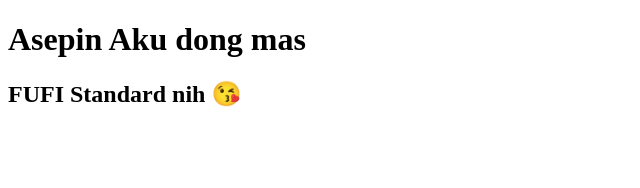
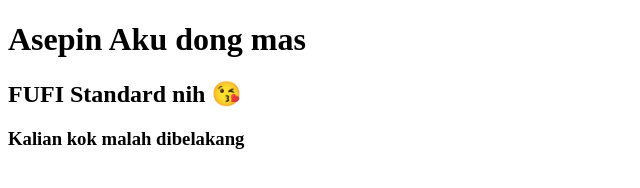
Before and after one commit to Xzu11/latihan1, a plain HTML site: page index.html in a window 1280 px wide. Shown: the whole page, without its empty margins (0-640 px from the left). Drawn offline with Linux system fonts and the light colour scheme.

Commit message:
commit ke 2

```diff
--- a/index.html
+++ b/index.html
@@ -8,5 +8,6 @@
   <body>
     <h1>Asepin Aku dong mas</h1>
     <h2>FUFI Standard nih 😘</h2>
+    <h3>Kalian kok malah dibelakang</h3>
   </body>
 </html>
```
